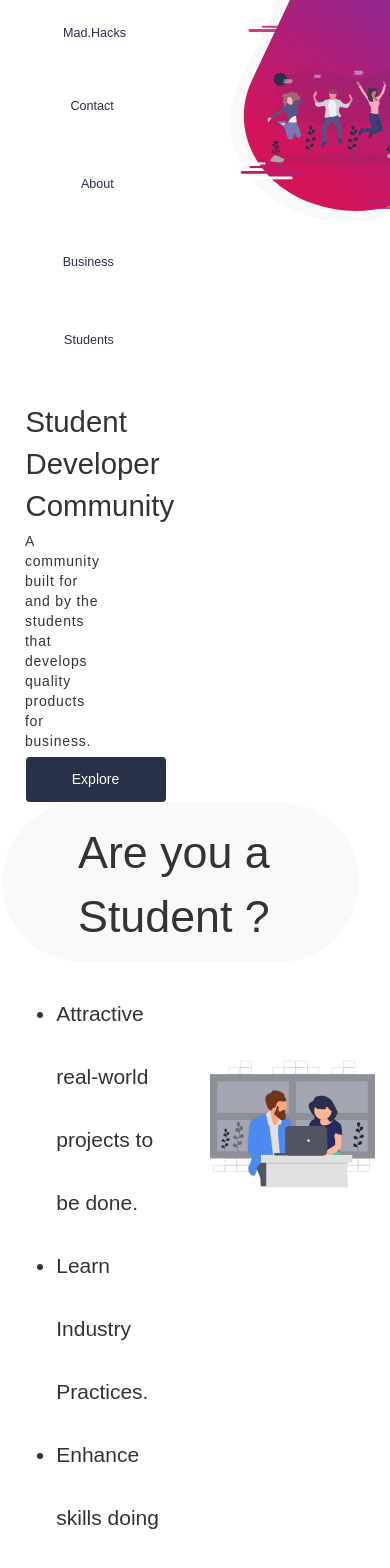
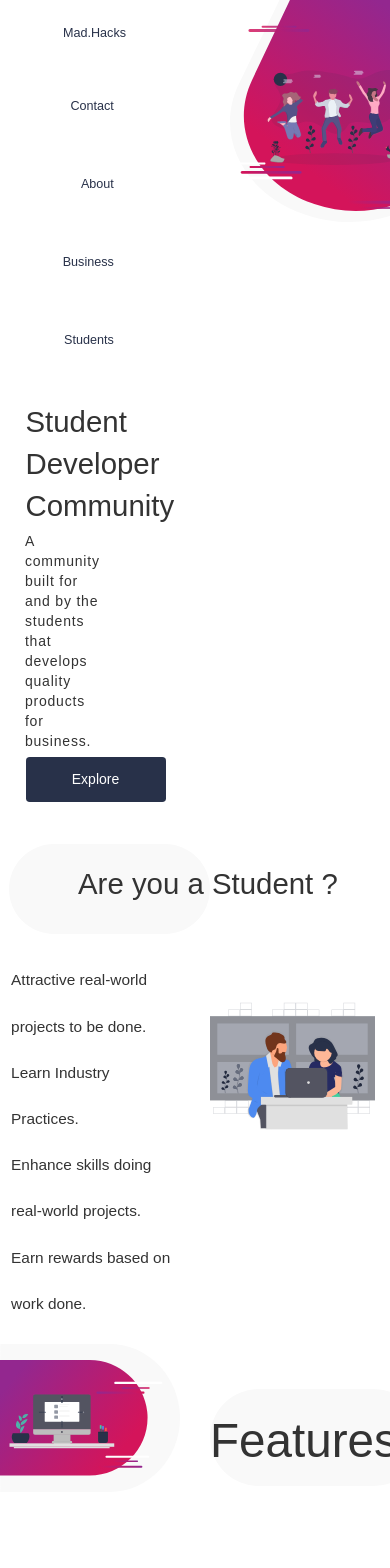
Before and after one commit to mad-hacks/madhacks-webapp, a Vue app: page /#/ in a window 390 px wide. Shown: the top 1568 px of the page. Built offline with nearby package versions, Linux system fonts and the light colour scheme; a web font is replaced by a local one.

Commit message:
Student section workarounds :tada::smiley:

```diff
--- a/src/assets/css/welcome.css
+++ b/src/assets/css/welcome.css
@@ -559,6 +559,18 @@
   .mhacks-top-bg{
     height: 640px;
   }
+
+  .mhacks-mid-header{
+    font-size: 3em;
+  }
+
+  .mhacks-mid-bg{
+    height: 150px;
+  }
+
+  .mhacks-mid-content{
+    font-size: 1.4em;
+  }
 }
 
 @media only screen and (max-width: 1200px){
@@ -570,12 +582,24 @@
   .mhacks-top-bg{
     height: 620px;
   }
+
+  .mhacks-mid-header{
+    font-size: 2.9em;
+  }
+
+  .mhacks-mid-bg{
+    height: 140px;
+  }
 }
 
 @media only screen and (max-width:1199px){
   .mhacks-tn-right-item{
     margin-left: -15vw;
     margin-right: 15vw;
+  }
+
+  .mhacks-mid-content{
+    font-size: 1.3em;
   }
 }
 
@@ -656,6 +680,25 @@
   .mhacks-top-para{
     font-size: 1.2em;
   }
+
+  .mhacks-mid-header{
+    font-size: 2.7em;
+  }
+
+  .mhacks-mid-bg{
+    height: 130px;
+    margin-top: 5vh;
+  }
+
+  .mhacks-mid-content{
+    font-size: 1.2em;
+    margin-left: -1vw;
+    margin-top: 12%;
+  }
+
+  .mhacks-mid-content-pic{
+    height: 280px;
+  }
 }
 
 @media only screen and (max-width: 965px){
@@ -716,6 +759,24 @@
     margin-left: -12vw;
     margin-right: 12vw;
   }
+
+  .mhacks-mid-header{
+    font-size: 2.3em;
+  }
+
+  .mhacks-mid-bg{
+    height: 110px;
+  }
+
+  .mhacks-mid-content{
+    font-size: 1.1em;
+    margin-left: -1vw;
+    margin-top: 12%;
+  }
+
+  .mhacks-mid-content-pic{
+    height: 260px;
+  }
 }
 
 @media only screen and (max-width: 850px){
@@ -731,12 +792,24 @@
 
 @media only screen and (max-width: 810px){
   .mhacks-tn-right-item{
-    margin-left: -24vw;
-    margin-right: 24vw;
+    margin-left: -22vw;
+    margin-right: 22vw;
+  }
+
+  .mhacks-mid-header{
+    font-size: 2.1em;
+  }
+
+  .mhacks-mid-bg{
+    height: 90px;
+  }
+
+  .mhacks-mid-content-pic{
+    height: 240px;
   }
 }
-/* ToDo => Navbar item fixes for 767 and below resolutions. */
-@media only screen and (max-width: 767px){
+/* ToDo => Fix Navbar items for 769 and below resolutions. */
+@media only screen and (max-width: 769px){
   .mhacks-tn-left-logo a{
     padding-left: 3px;
     font-size: 1em;
```
